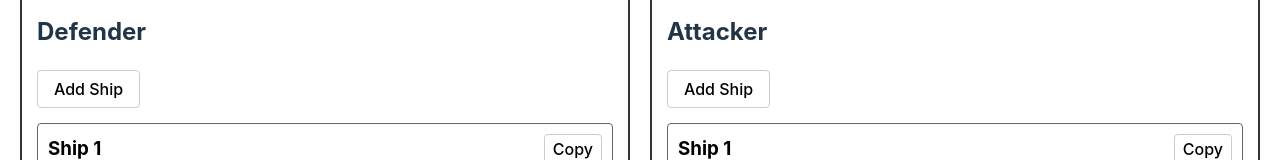
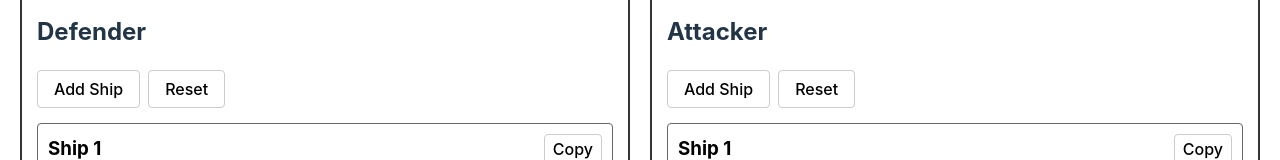
Before and after one commit to charles-izzi/eclipse-probability, a React (Vite) app: page / in a window 1280 px wide. Shown: the part 197-357 px from the top of the page. Built offline with nearby package versions, Linux system fonts and the light colour scheme.

Commit message:
adding reset button

```diff
--- a/src/App.tsx
+++ b/src/App.tsx
@@ -125,6 +125,18 @@ function App() {
       setPlayer1({ ships: [...player1.ships, copiedShip] });
     } else {
       setPlayer2({ ships: [...player2.ships, copiedShip] });
+    }
+  };
+
+  const resetPlayer = (playerNum: 1 | 2) => {
+    const defaultPlayer: Player = {
+      ships: [{ ...defaultShip, guns: [{ damage: 1 }], missiles: [] }],
+    };
+
+    if (playerNum === 1) {
+      setPlayer1(defaultPlayer);
+    } else {
+      setPlayer2(defaultPlayer);
     }
   };
 
@@ -372,6 +384,7 @@ function App() {
           player={player1}
           playerNum={1}
           onAddShip={() => addShip(1)}
+          onReset={() => resetPlayer(1)}
           onRemoveShip={(shipIndex) => removeShip(1, shipIndex)}
           onCopyShip={(shipIndex) => copyShip(1, shipIndex)}
           onUpdateShip={(shipIndex, field, value) =>
@@ -502,6 +515,7 @@ function App() {
           player={player2}
           playerNum={2}
           onAddShip={() => addShip(2)}
+          onReset={() => resetPlayer(2)}
           onRemoveShip={(shipIndex) => removeShip(2, shipIndex)}
           onCopyShip={(shipIndex) => copyShip(2, shipIndex)}
           onUpdateShip={(shipIndex, field, value) =>
@@ -526,6 +540,7 @@ interface PlayerConfigProps {
   player: Player;
   playerNum: number;
   onAddShip: () => void;
+  onReset: () => void;
   onRemoveShip: (shipIndex: number) => void;
   onCopyShip: (shipIndex: number) => void;
   onUpdateShip: (shipIndex: number, field: keyof Ship, value: unknown) => void;
@@ -547,6 +562,7 @@ function PlayerConfig({
   player,
   playerNum,
   onAddShip,
+  onReset,
   onRemoveShip,
   onCopyShip,
   onUpdateShip,
@@ -564,10 +580,10 @@ function PlayerConfig({
       }}
     >
       <h2>{playerNum === 1 ? "Defender" : "Attacker"}</h2>
+      <div style={{ display: "flex", gap: "8px", marginBottom: "15px" }}>
         <button
           onClick={onAddShip}
           style={{
-          marginBottom: "15px",
             padding: "8px 16px",
             cursor: "pointer",
             backgroundColor: "var(--vscode-editor-background, white)",
@@ -576,6 +592,18 @@ function PlayerConfig({
         >
           Add Ship
         </button>
+        <button
+          onClick={onReset}
+          style={{
+            padding: "8px 16px",
+            cursor: "pointer",
+            backgroundColor: "var(--vscode-editor-background, white)",
+            color: "var(--vscode-editor-foreground, black)",
+          }}
+        >
+          Reset
+        </button>
+      </div>
 
       {player.ships.map((ship, shipIndex) => (
         <div
```
Lines whose indentation alone changed are shown as unchanged.
